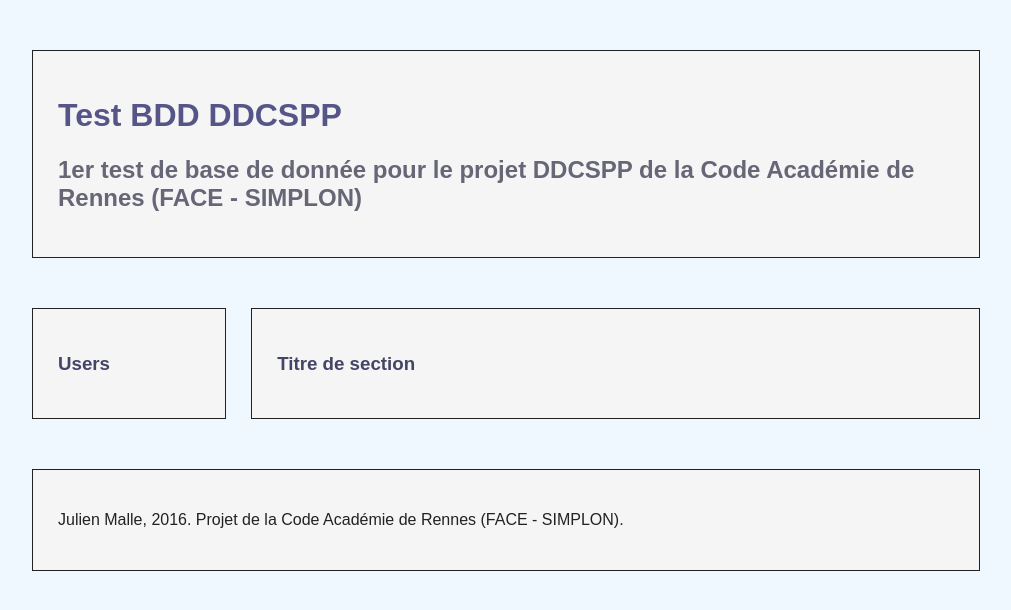
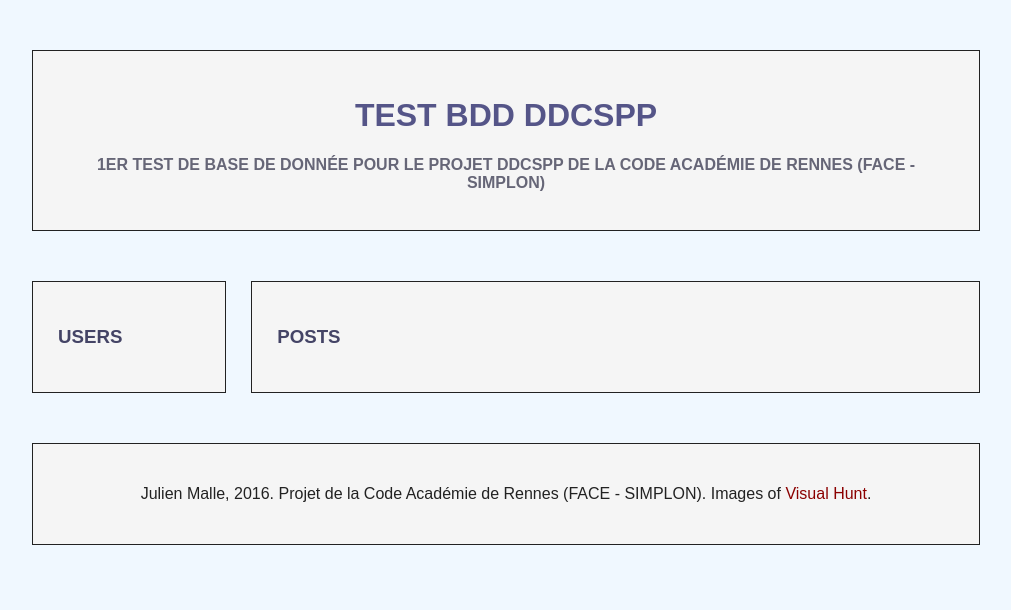
Before and after one commit to ghaffar35/test-perso-ddcspp, a PHP site: page / in a window 1280 px wide. Shown: the top 610 px of the page, without its empty margins (134-1145 px from the left). Run offline with PHP 8.4, Linux system fonts and the light colour scheme; data that the repository does not hold is empty.

Commit message:
affichage des posts, manque auteur

```diff
--- a/css/style.css
+++ b/css/style.css
@@ -8,6 +8,10 @@
     margin: 25px 0;
     border: 1px solid #222;
     background-color: whitesmoke;
+}
+
+header, footer {
+    text-align: center;
 }
 
 aside {
@@ -29,12 +33,17 @@
     display: flex;
 }
 
+h1, h2, h3 {
+    text-transform: uppercase;
+}
+
 h1 {
     color: #558;
 }
 
 h2 {
     color: #667;
+    font-size: 1em;
 }
 
 h3 {
@@ -60,9 +69,6 @@
 
 img {
     width: 20%;
-    height: auto;
-    float: left;
-    margin: 20px;
 }
 
 /* ----- */
@@ -78,3 +84,9 @@
 .user i {
     color: #444;
 }
+
+/* ----- */
+
+.post {
+    border-bottom: 2px solid #aaa;
+}
--- a/index.php
+++ b/index.php
@@ -23,7 +23,7 @@
                         $users = $bdd->query('SELECT pseudo, mail, id_role FROM user ORDER BY ID');
                         // affichage des users
                         while ($user = $users->fetch()) {
-                            echo '<div class="user"><p><bold>'.$user['pseudo'].'</bold></p></p><i>'.$user[mail].'</i></p></div>';
+                            echo '<div class="user"><p><bold>'.$user['pseudo'].'</bold></p></p><i>'.$user['mail'].'</i></p></div>';
                         }
                     ?>
                 </div>
@@ -31,12 +31,21 @@
 
             <section>
                 <!-- contenue du site ici - les test - tout ça, tout ça -->
-                <h3>Titre de section</h3>
+                <h3>Posts</h3>
+                <?php
+                    // préparation des posts
+                    $posts = $bdd->query('SELECT author, title, description, date, url, type FROM post ORDER BY ID');
+                    //$author = $bdd->query('SELECT pseudo')
+                    // affichage des posts
+                    while ($post = $posts->fetch()) {
+                        echo '<div class="post"><h3>'.$post['title'].'</h3><p><i>By, '.$post['author'].' - '.$post['date'].'</i></p>'.'<div class="content">'.($post[type]==0?'':'<img src='.$post['url'] .'>').'<p>'.$post['description'].'</p></div></div>';
+                    }
+                ?>
             </section>
         </div>
 
         <footer>
-            <p>Julien Malle, 2016. Projet de la Code Académie de Rennes (FACE - SIMPLON).</p>
+            <p>Julien Malle, 2016. Projet de la Code Académie de Rennes (FACE - SIMPLON). Images of <a href="https://visualhunt.com" target="_blank">Visual Hunt</a>.</p>
         </footer>
     </div>
 </body>
```
Also changed, not shown: images/article1.jpg (added).
